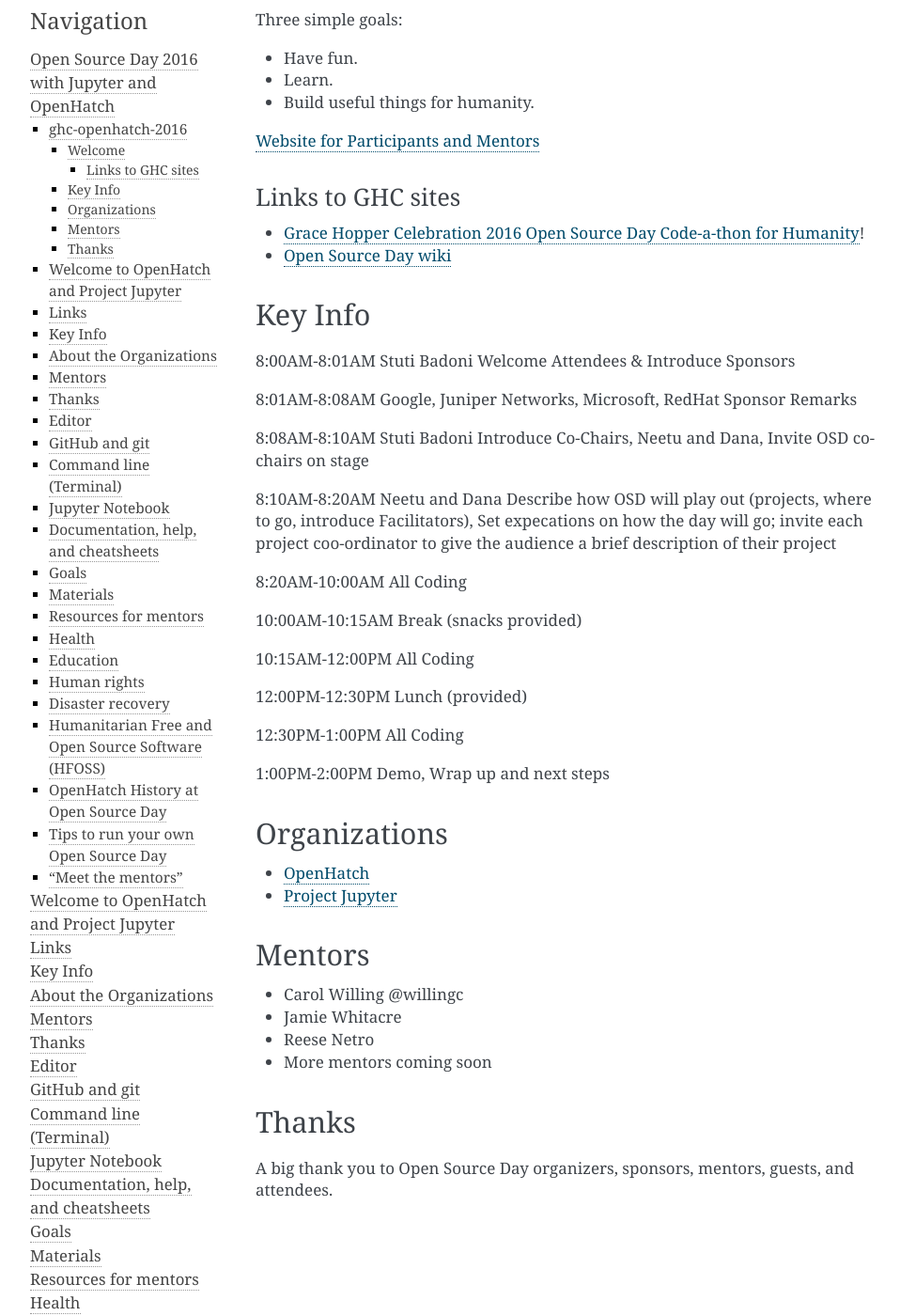
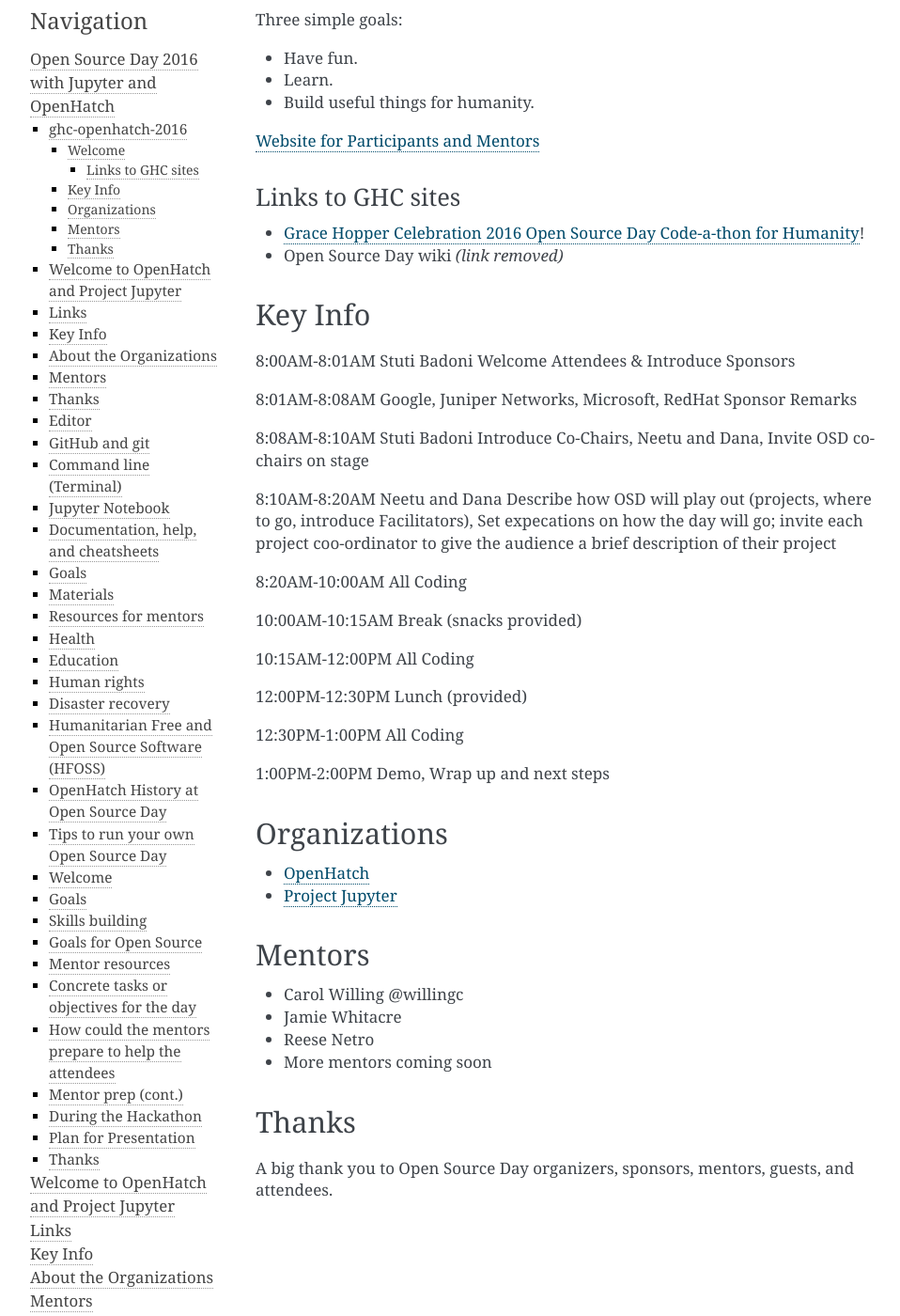
Before and after one commit to willingc/ghc-jupyter-2017, a Sphinx documentation site: the page built from docs/source/2016-OSD/README-2016.md, in a window 1280 px wide and 1400 px high, scrolled down 207 px. Shown: the whole window at 94% size, without its empty margins (148-1106 px from the left). Built offline with Sphinx 7.4.7, drawn with Linux system fonts in a browser that asks for light colours; some of the changed text lies outside the part shown.

Commit message:
update links from 2016

```diff
--- a/docs/source/2016-OSD/README-2016.md
+++ b/docs/source/2016-OSD/README-2016.md
@@ -14,8 +14,8 @@
 
 ###  Links to GHC sites
 
-- [Grace Hopper Celebration 2016 Open Source Day Code-a-thon for Humanity](http://ghc.anitaborg.org/2016-attend/conference-overview/open-source-day/)!
-- [Open Source Day wiki](http://systers.org/wiki/communities/doku.php?id=wiki:ghc:ghc16:osd:openhatch)
+- [Grace Hopper Celebration 2016 Open Source Day Code-a-thon for Humanity](https://ghc.anitaborg.org/2016-attend/conference-overview/open-source-day/)!
+- Open Source Day wiki _(link removed)_
 
 ## Key Info
 
```
Also changed, not shown: docs/source/2016-OSD/history.md (+3 -3 lines), docs/source/2016-OSD/nextsteps.md (+1 -1 lines), docs/source/2016-OSD/mentors-meeting.ipynb.
